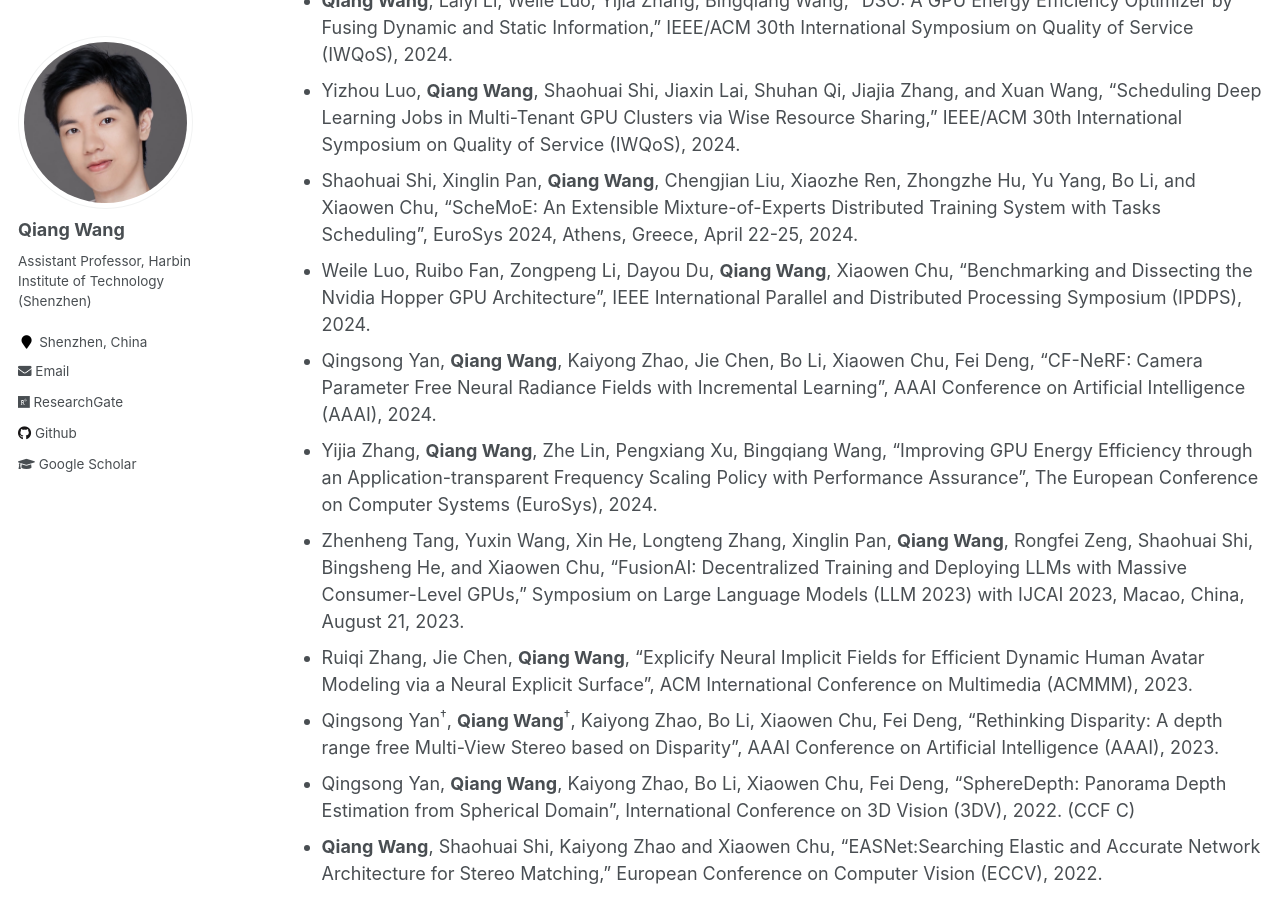
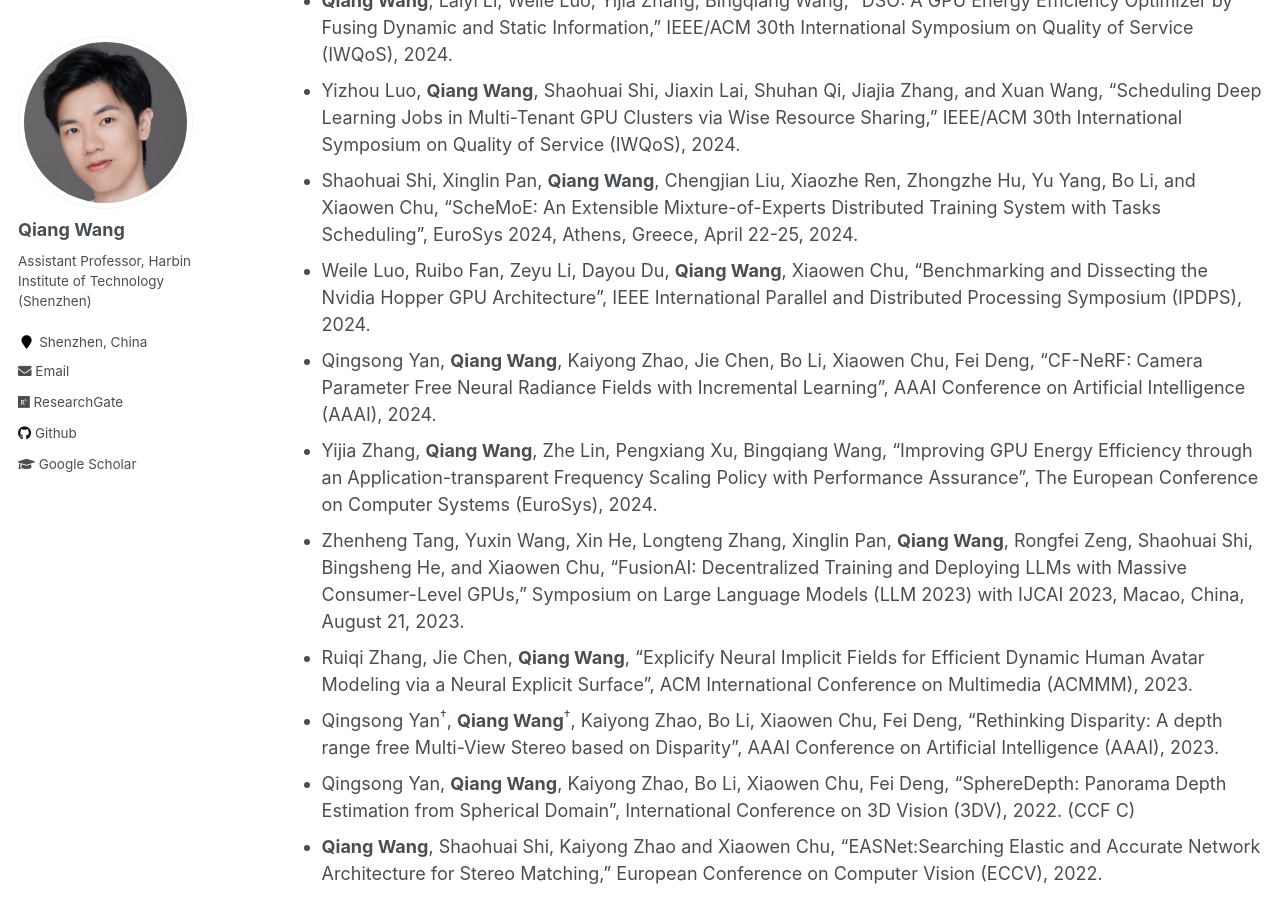
Before and after one commit to blackjack2015/blackjack2015.github.io, a Jekyll site: the page built from _pages/publications.md, in a window 1280 px wide and 900 px high, scrolled down 1743 px. Built offline with Jekyll 4.4.1, drawn with Linux system fonts in a browser that asks for light colours.

Commit message:
Update publications.md

```diff
--- a/_pages/publications.md
+++ b/_pages/publications.md
@@ -41,7 +41,7 @@ author_profile: true
 + **Qiang Wang**, Laiyi Li, Weile Luo, Yijia Zhang, Bingqiang Wang, "DSO: A GPU Energy Efficiency Optimizer by Fusing Dynamic and Static Information," IEEE/ACM 30th International Symposium on Quality of Service (IWQoS), 2024.
 + Yizhou Luo, **Qiang Wang**, Shaohuai Shi, Jiaxin Lai, Shuhan Qi, Jiajia Zhang, and Xuan Wang, "Scheduling Deep Learning Jobs in Multi-Tenant GPU Clusters via Wise Resource Sharing," IEEE/ACM 30th International Symposium on Quality of Service (IWQoS), 2024.
 + Shaohuai Shi, Xinglin Pan, **Qiang Wang**, Chengjian Liu, Xiaozhe Ren, Zhongzhe Hu, Yu Yang, Bo Li, and Xiaowen Chu, "ScheMoE: An Extensible Mixture-of-Experts Distributed Training System with Tasks Scheduling", EuroSys 2024, Athens, Greece, April 22-25, 2024.
-+ Weile Luo, Ruibo Fan, Zongpeng Li, Dayou Du, **Qiang Wang**, Xiaowen Chu, "Benchmarking and Dissecting the Nvidia Hopper GPU Architecture", IEEE International Parallel and Distributed Processing Symposium (IPDPS), 2024.
++ Weile Luo, Ruibo Fan, Zeyu Li, Dayou Du, **Qiang Wang**, Xiaowen Chu, "Benchmarking and Dissecting the Nvidia Hopper GPU Architecture", IEEE International Parallel and Distributed Processing Symposium (IPDPS), 2024.
 + Qingsong Yan, **Qiang Wang**, Kaiyong Zhao, Jie Chen, Bo Li, Xiaowen Chu, Fei Deng, "CF-NeRF: Camera Parameter Free Neural Radiance Fields with Incremental Learning", AAAI Conference on Artificial Intelligence (AAAI), 2024.
 + Yijia Zhang, **Qiang Wang**, Zhe Lin, Pengxiang Xu, Bingqiang Wang, "Improving GPU Energy Efficiency through an Application-transparent Frequency Scaling Policy with Performance Assurance", The European Conference on Computer Systems (EuroSys), 2024.
 + Zhenheng Tang, Yuxin Wang, Xin He, Longteng Zhang, Xinglin Pan, **Qiang Wang**, Rongfei Zeng, Shaohuai Shi, Bingsheng He, and Xiaowen Chu, "FusionAI: Decentralized Training and Deploying LLMs with Massive Consumer-Level GPUs," Symposium on Large Language Models (LLM 2023) with IJCAI 2023, Macao, China, August 21, 2023.
```
